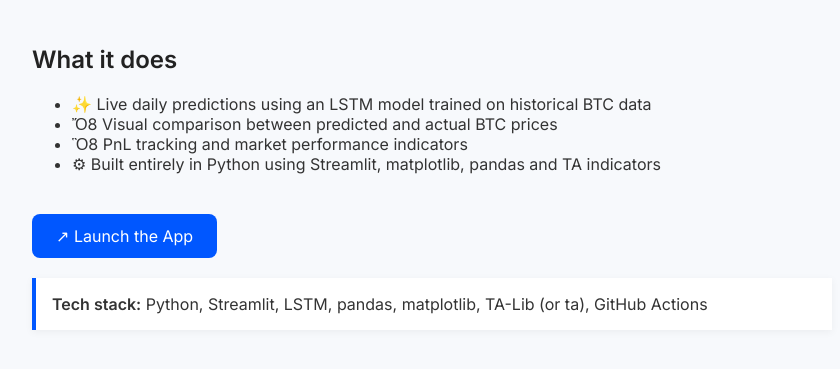
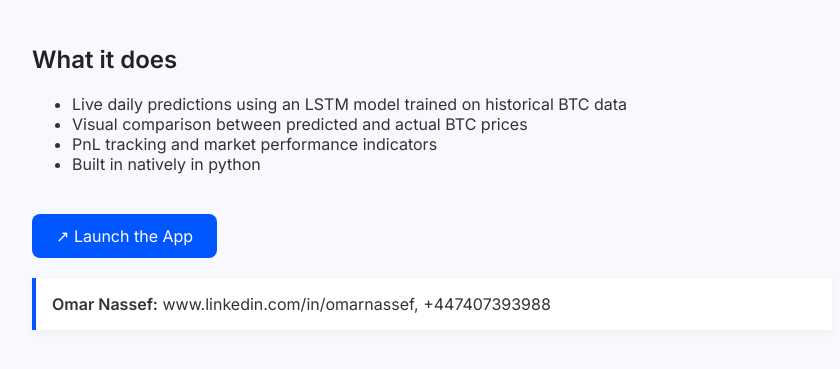
Before and after one commit to theomarzaki/theomarzaki.github.io, a plain HTML site: page docs/index.html in a window 1280 px wide. Shown: the part 179-548 px from the top of the page, without its empty margins (208-1048 px from the left). Drawn offline with Linux system fonts and the light colour scheme.

Commit message:
Finalise Landing page

```diff
--- a/docs/index.html
+++ b/docs/index.html
@@ -64,16 +64,16 @@
 
     <h2>What it does</h2>
     <ul>
-      <li>✨ Live daily predictions using an LSTM model trained on historical BTC data</li>
-      <li>Ὄ8 Visual comparison between predicted and actual BTC prices</li>
-      <li>Ὃ8 PnL tracking and market performance indicators</li>
-      <li>⚙ Built entirely in Python using Streamlit, matplotlib, pandas and TA indicators</li>
+      <li> Live daily predictions using an LSTM model trained on historical BTC data</li>
+      <li> Visual comparison between predicted and actual BTC prices</li>
+      <li> PnL tracking and market performance indicators</li>
+      <li> Built in natively in python</li>
     </ul>
 
-    <a class="button" href="https://your-app.streamlit.app" target="_blank">↗ Launch the App</a>
+    <a class="button" href="https://theomarzaki.streamlit.app/" target="_blank">↗ Launch the App</a>
 
     <div class="metrics">
-      <strong>Tech stack:</strong> Python, Streamlit, LSTM, pandas, matplotlib, TA-Lib (or ta), GitHub Actions
+      <strong>Omar Nassef:</strong> www.linkedin.com/in/omarnassef, +447407393988
     </div>
   </div>
 </body>
```
